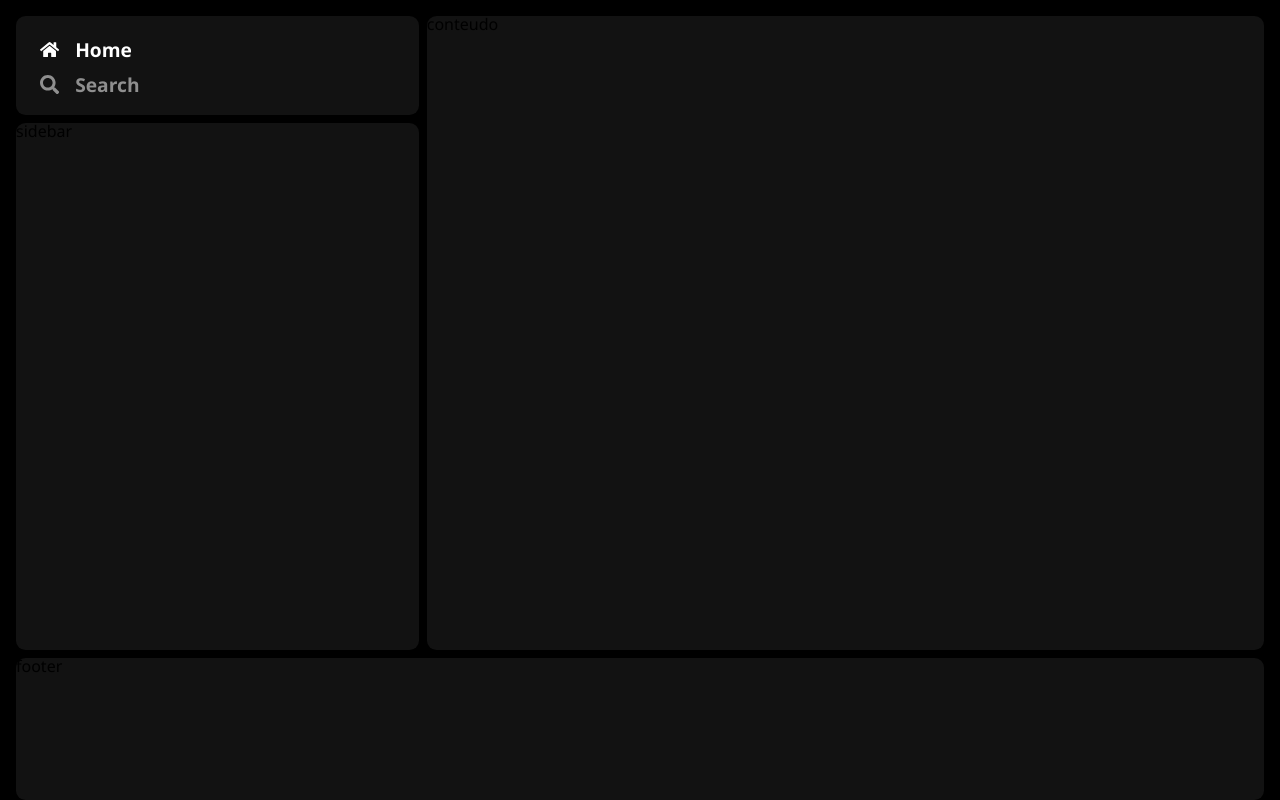
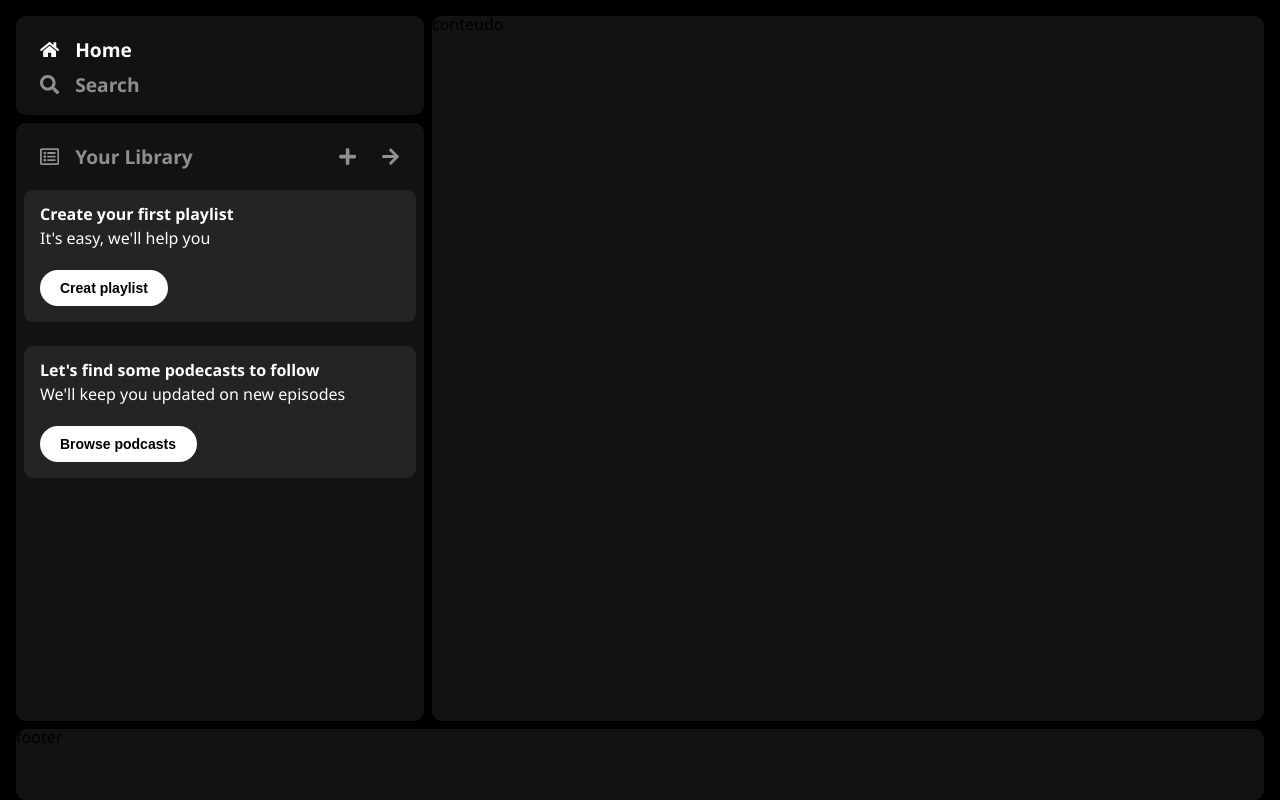
Before and after one commit to disneyandr/clima-radio, a Next.js app: page / in a window 1280 px wide. Built offline with nearby package versions, Linux system fonts and the light colour scheme.

Commit message:
side-bar css config

```diff
--- a/src/components/PillBtton.tsx
+++ b/src/components/PillBtton.tsx
@@ -5,8 +5,9 @@ interface PillButtonProps {
     text?: string;
     textColor?: string;
     icon?: React.ReactNode;
+    maxWidht?: string;
 }
-const PillButton: React.FC<PillButtonProps> = ({ backgroundColor, text, textColor, icon }) => {
+const PillButton: React.FC<PillButtonProps> = ({ backgroundColor, text, textColor, icon, maxWidht }) => {
     const buttonStyle: React.CSSProperties = {
         backgroundColor,
         color: textColor,
@@ -17,6 +18,8 @@ const PillButton: React.FC<PillButtonProps> = ({ backgroundColor, text, textColo
         fontSize: '14px', // Ajuste o valor conforme necessário
         display: 'flex',
         alignItems: 'center',
+        maxWidth: maxWidht,
+        fontWeight: 'bold'
     };
 
     const iconStyle: React.CSSProperties ={
--- a/src/pages/index.tsx
+++ b/src/pages/index.tsx
@@ -4,6 +4,11 @@ import { Inter } from "next/font/google";
 import styles from "@/styles/Home.module.scss";
 import { FaSearch } from "react-icons/fa";
 import { FaHome } from "react-icons/fa";
+import { FaRegListAlt } from "react-icons/fa";
+import { FaPlus } from "react-icons/fa";
+import { FaArrowRight } from "react-icons/fa";
+import { FaArrowLeft } from "react-icons/fa";
+
 import PillButton from "../components/PillBtton";
 const inter = Inter({ subsets: ["latin"] });
 
@@ -31,7 +36,44 @@ export default function Home() {
 
         </div>
         <div className={styles.sidebar}>
-          sidebar
+          <div className={styles.sidebar__container}>
+
+            <div className={styles.sidebar__tools}>
+              <div className={styles.tools_titulo}>
+                <FaRegListAlt />
+                <span>Your Library</span>
+              </div>
+              <div className={styles.tools_cta}>
+                <FaPlus />
+                <FaArrowRight />
+                <FaArrowLeft className={styles.hidden} />
+              </div>
+            </div>
+            <div className={styles.sidebar__card}>
+              <div className={styles.card_textos}>
+
+                <div className={styles.card_titulo}>
+                  Create your first playlist
+                </div>
+                <div className={styles.card_text}>
+                  It's easy, we'll help you
+                </div>
+              </div>
+              <PillButton backgroundColor="#FFF" text="Creat playlist" textColor="#000" maxWidht="8rem" />
+            </div>
+            <div className={styles.sidebar__card}>
+              <div className={styles.card_textos}>
+
+                <div className={styles.card_titulo}>
+                  Let's find some podecasts to follow
+                </div>
+                <div className={styles.card_text}>
+                  We'll keep you updated on new episodes
+                </div>
+              </div>
+              <PillButton backgroundColor="#FFF" text="Browse podcasts" textColor="#000" maxWidht="9.8rem" />
+            </div>
+          </div>
         </div>
         <div className={styles.content}>
           conteudo
--- a/styles/Home.module.scss
+++ b/styles/Home.module.scss
@@ -13,34 +13,93 @@
   background-color: var(--main-bkg);
   padding: 1rem 1rem 0;
   grid-template-rows: 6.2rem;
+  grid-template-columns: 1fr 2fr;
 }
-
+.hidden{
+  display: none;
+}
 .header {
   grid-area: cabecalho;
   background-color: var(--box-principal);
   border-radius: var(--border-radius);
   padding: 1.5rem;
 
-  .header__container{
+  .header__container {
     display: flex;
     gap: 1rem;
     flex-direction: column;
   }
-  .iconText{
+
+  .iconText {
     display: flex;
     font-size: 1.2rem;
     font-weight: 700;
     gap: 1rem;
     color: var(--font-white);
   }
-  .iconTextGray{
+
+  .iconTextGray {
     color: var(--font-gray);
   }
 }
+
 .sidebar {
   grid-area: sidebar;
   background-color: var(--box-principal);
   border-radius: var(--border-radius);
+
+  .sidebar__container {
+    padding: 1.5rem 0.5rem;
+    display: flex;
+    flex-direction: column;
+    gap: 1.5rem;
+
+    .sidebar__tools {
+      display: flex;
+      align-items: center;
+      justify-content: space-between;
+      margin: 0 1rem;
+      .tools_titulo {
+        display: flex;
+        font-size: 1.2rem;
+        font-weight: 700;
+        gap: 1rem;
+        color: var(--font-gray);
+      }
+      .tools_cta{
+        display: flex;
+        font-size: 1.2rem;
+        font-weight: 700;
+        gap: 1.5rem;
+        color: var(--font-gray);
+        cursor: pointer;
+      }
+    }
+
+    .sidebar__card{
+      display: flex;
+      flex-direction: column;
+
+      background-color: var(--box-secundario);
+      padding: 1rem;
+      border-radius: var(--border-radius);
+
+      .card_textos{
+        color: var(--font-white);
+        display: flex;
+        flex-direction: column;
+        gap: 0.5rem;
+        margin-bottom: 1.5rem;
+
+        .card_titulo{
+          font-weight: bold;
+        }
+      }
+    }
+    .max_widht{
+      max-width: 8rem;
+    }
+  }
 }
 
 .content {
```
Lines whose indentation alone changed are shown as unchanged.
